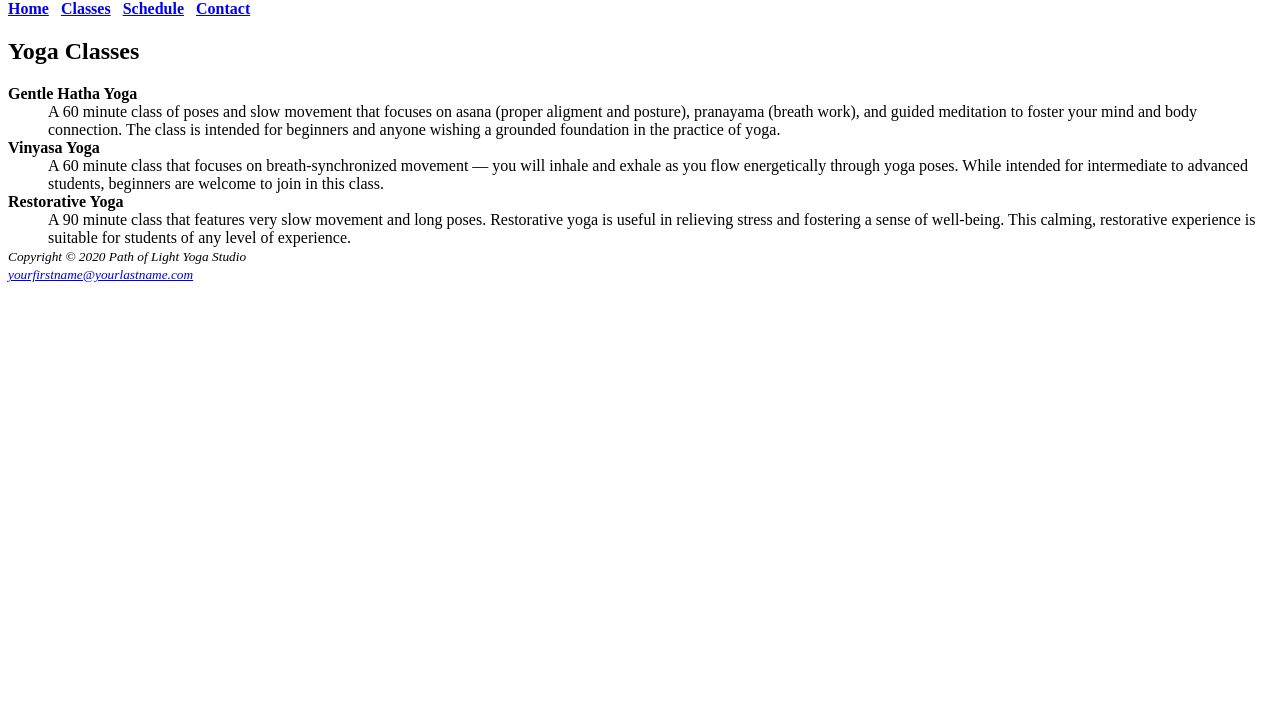
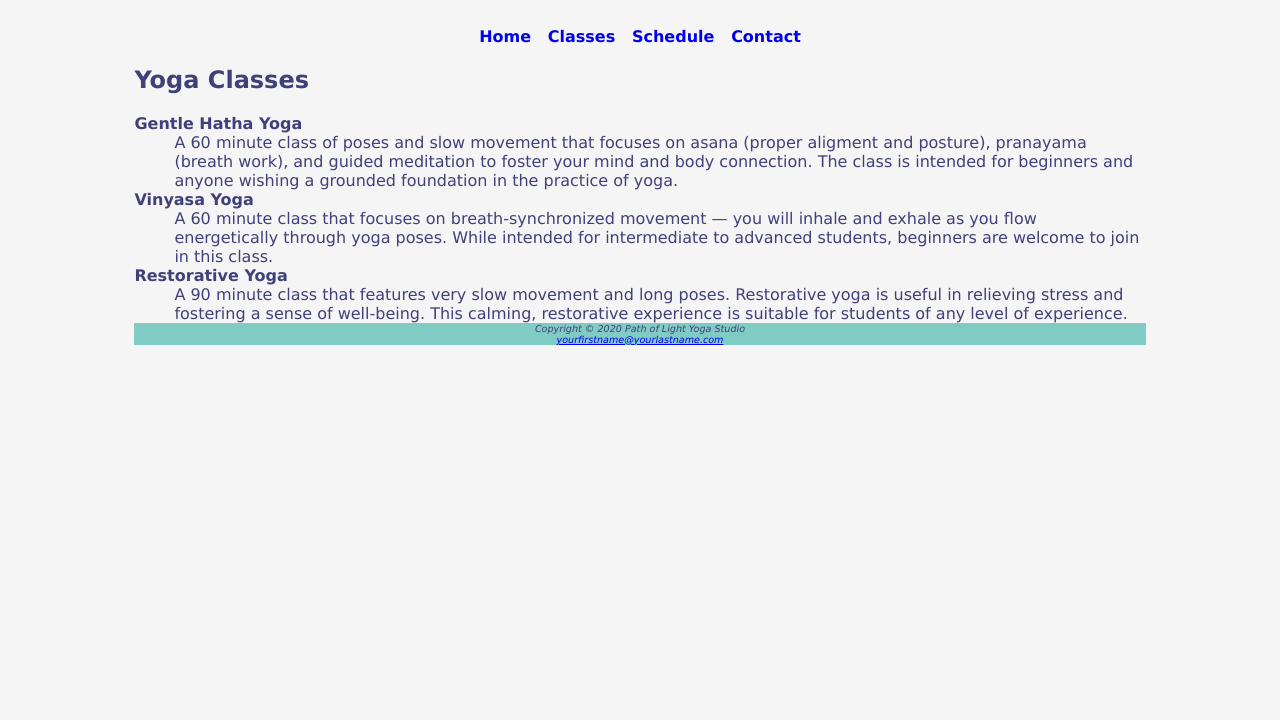
Before and after one commit to Daniel11111111w/Path-of-Light-Yoga-Studio, a plain HTML site: page Classes.html in a window 1280 px wide. Shown: the part 80-800 px from the top of the page. Drawn offline with Linux system fonts and the light colour scheme.

Commit message:
Update Classes.html

```diff
--- a/Classes.html
+++ b/Classes.html
@@ -3,18 +3,18 @@
 <head>
 <title>Path of Light Yoga Studio :: Classes</title>
 <meta charset="utf-8">
+  <link href="yoga.css" rel="stylesheet">
 </head>
 <body>
+  <div id="wrapper"
 <header>
 <h1>Path of Light Yoga Studio</h1>
 </header>
 <nav>
-<b>
 <a href="index.html">Home</a> &nbsp;
 <a href="classes.html">Classes</a> &nbsp;
 <a href="schedule.html">Schedule</a> &nbsp;
 <a href="contact.html">Contact</a>
-</b>
 </nav>
 <main>
 <h2>Yoga Classes</h2>
@@ -36,9 +36,9 @@ This calming, restorative experience is suitable for students of any level of ex
 </d1>
 </main>
 <footer>
-<small><i>Copyright &copy; 2020 Path of Light Yoga Studio<br>
+Copyright &copy; 2020 Path of Light Yoga Studio<br>
 <a href="mailto:your firstname@yourlastname.com">yourfirstname@yourlastname.com</a>
-</i></small>
 </footer>
+  </div>
 </body>
 </html>
```
